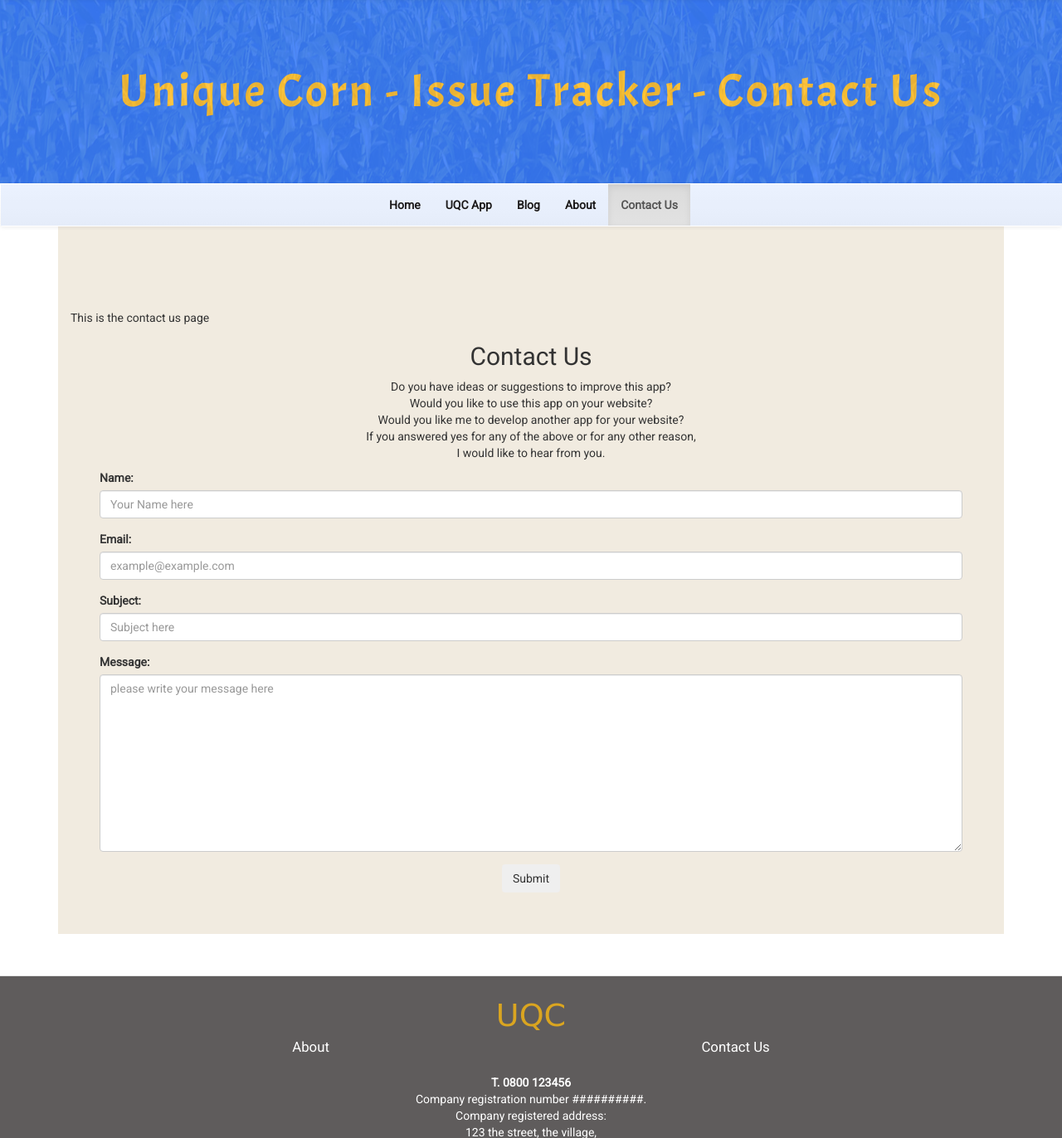
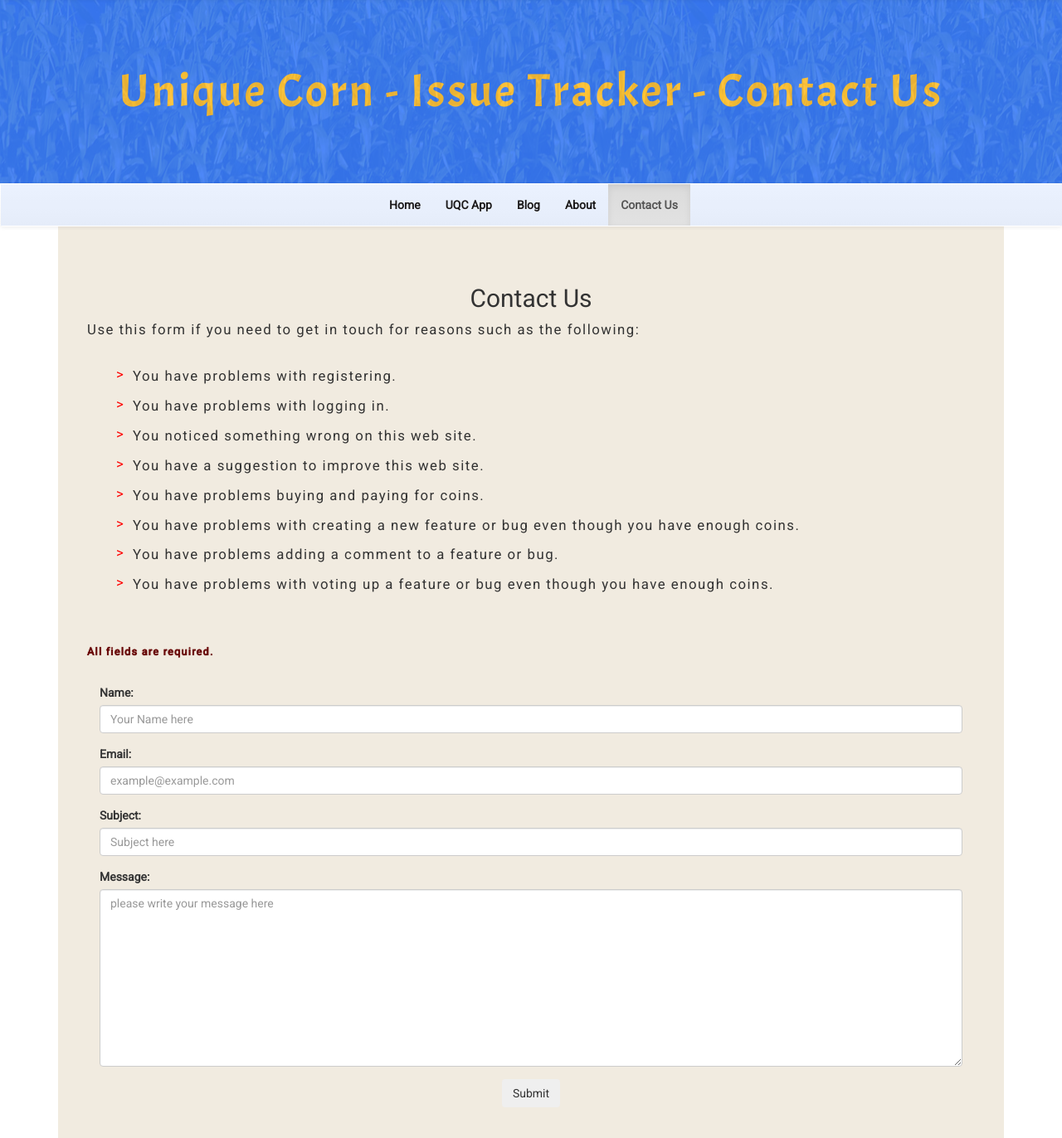
Before and after one commit to abonello/project_5, a Django app: page /contact/ in a window 1280 px wide. Shown: the part 51-1423 px from the top of the page at 83% size. Run offline with Django 3.2, Linux system fonts and the light colour scheme; some libraries are stand-ins or nearby versions; some web fonts are replaced.

Commit message:
Changed contact page text and styling.

```diff
--- a/home/templates/contact.html
+++ b/home/templates/contact.html
@@ -16,17 +16,27 @@ UniQueCorn - Issue Tracker | Contact
 
 
 {% block content %}
-This is the contact us page
 
 <div class="row">
     <div class="col-md-12">
         <div class="section-title text-center">
-            <h2>Contact Us</h2>
-            <p>Do you have ideas or suggestions to improve this app? <br>
-                Would you like to use this app on your website? <br>
-                Would you like me to develop another app for your website?<br>
-                If you answered yes for any of the above or for any other reason,<br>
-                I would like to hear from you. </p>
+            <h2 class="contact-title">Contact Us</h2>
+            <p class="contact-text">
+                Use this form if you need to get in touch for reasons such as the following:
+            </p>
+            <ul class="contact-unordered-list">
+                <li class="contact-list-item">You have problems with registering.</li>
+                <li class="contact-list-item">You have problems with logging in.</li>
+                <li class="contact-list-item">You noticed something wrong on this web site.</li>
+                <li class="contact-list-item">You have a suggestion to improve this web site.</li>
+                <li class="contact-list-item">You have problems buying and paying for coins.</li>
+                <li class="contact-list-item">You have problems with creating a new feature or bug even though you have enough coins.</li>
+                <li class="contact-list-item">You have problems adding a comment to a feature or bug.</li>
+                <li class="contact-list-item">You have problems with voting up a feature or bug even though you have enough coins.</li>
+            </ul>
+            <p class="contact-text small">
+                All fields are required.
+            </p>
         </div>
     </div>
 </div>
--- a/templates/base.html
+++ b/templates/base.html
@@ -984,6 +984,61 @@
             }
         }
 
+        .contact-title {
+            margin-top: -30px;
+        }
+        .contact-text {
+            text-align: justify;
+            font-size: 1.2em;
+            font-weight: 500;
+            letter-spacing: 1.5px;
+            padding: 0 20px;
+            padding-bottom: 20px;
+        }
+        .contact-text.small {
+            /* font-size: 0.9em; */
+            font-weight: 900;
+            letter-spacing: 1.3px;
+            color: #670505;
+            text-shadow: 0 0 1px #670505;
+        }
+        @media screen and (min-width: 768px) {
+            .contact-text.small {
+                font-size: 0.9em;
+            }
+        }
+        .contact-unordered-list {
+            /* list-style-type: circle; */
+            list-style-type: none;
+            text-align: left;
+            padding-left: 45px;
+        }
+        @media screen and (min-width: 768px) {
+            .contact-unordered-list {
+                padding-left: 70px;
+            }
+         }
+        .contact-list-item {
+            position: relative;
+            text-align: justify;
+            font-size: 1.2em;
+            font-weight: 500;
+            letter-spacing: 1.5px;
+            padding: 2px calc(5px + 10vw) 10px 5px;
+        }
+        .contact-list-item::before {
+            position: absolute;
+            top: 0;
+            left: -15px;
+            width: 20px;
+            height: 20px;
+            content: '>';
+            color: red;
+        }
+        .contact-list-item:last-of-type {
+            padding-bottom: 50px;
+        }
+
 
         /* END MAIN CONTENT */
 
```
